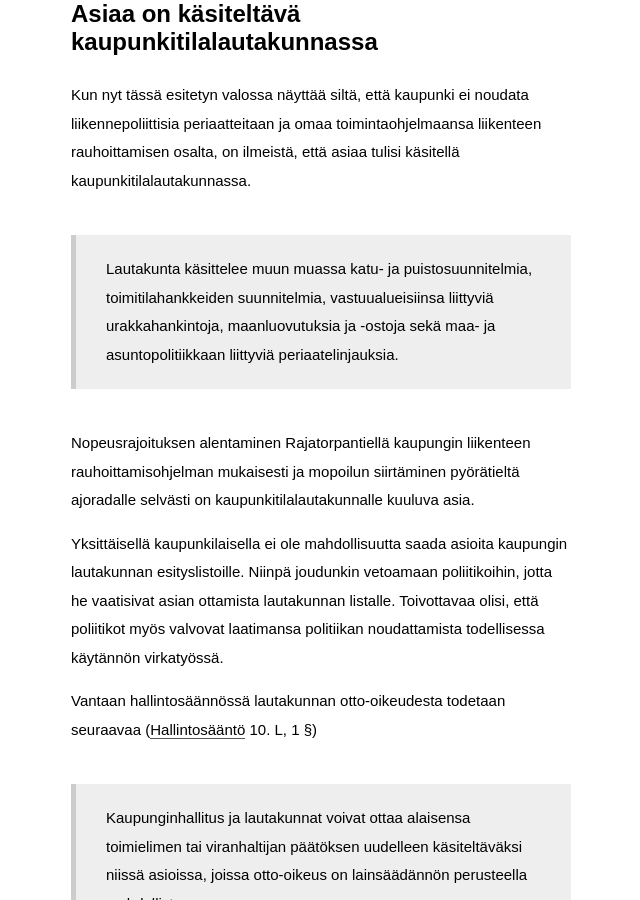
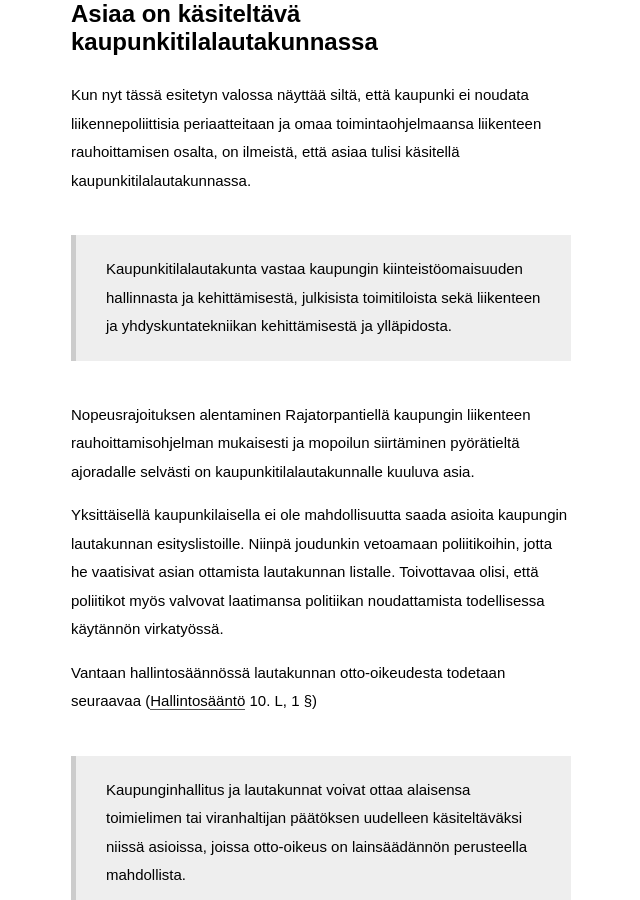
Before and after one commit to klaalo/klaalo.github.io, a Jekyll site: the page built from _posts/2024-01-21-vantaa-vastaa-aloitteeseen.md, in a window 1280 px wide and 900 px high, scrolled down 7724 px. Shown: the whole window, without its empty margins (319-959 px from the left). Built offline with Jekyll 4.4.1, drawn with Linux system fonts in a browser that asks for light colours; some web fonts are replaced; some of the changed text lies outside the part shown.

Commit message:
FIx typo and better description

```diff
--- a/_posts/2024-01-21-vantaa-vastaa-aloitteeseen.md
+++ b/_posts/2024-01-21-vantaa-vastaa-aloitteeseen.md
@@ -126,7 +126,7 @@ Tapaus osoittaa, että etenkään käytännössä Vantaan periaatteet liikennemu
 
 Kun nyt tässä esitetyn valossa näyttää siltä, että kaupunki ei noudata liikennepoliittisia periaatteitaan ja omaa toimintaohjelmaansa liikenteen rauhoittamisen osalta, on ilmeistä, että asiaa tulisi käsitellä kaupunkitilalautakunnassa.
 
-> Lautakunta käsittelee muun muassa katu- ja puistosuunnitelmia, toimitilahankkeiden suunnitelmia, vastuualueisiinsa liittyviä urakkahankintoja, maanluovutuksia ja -ostoja sekä maa- ja asuntopolitiikkaan liittyviä periaatelinjauksia.
+> Kaupunkitilalautakunta vastaa kaupungin kiinteistöomaisuuden hallinnasta ja kehittämisestä, julkisista toimitiloista sekä liikenteen ja yhdyskuntatekniikan kehittämisestä ja ylläpidosta.
 
 Nopeusrajoituksen alentaminen Rajatorpantiellä kaupungin liikenteen rauhoittamisohjelman mukaisesti ja mopoilun siirtäminen pyörätieltä ajoradalle selvästi on kaupunkitilalautakunnalle kuuluva asia.
 
```
Also changed, not shown: other parts of _posts/2024-01-21-vantaa-vastaa-aloitteeseen.md (+1 -1 lines).
